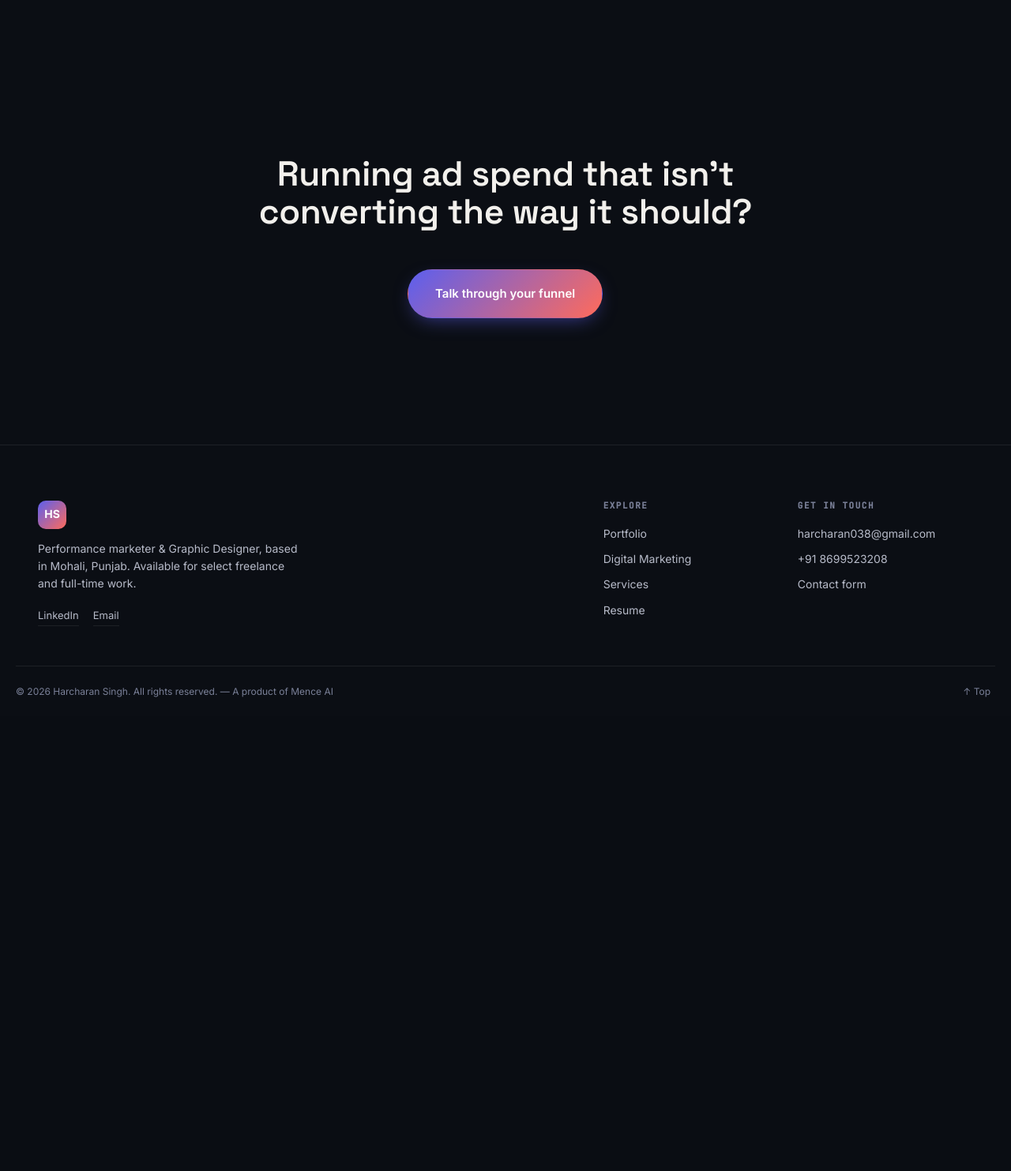
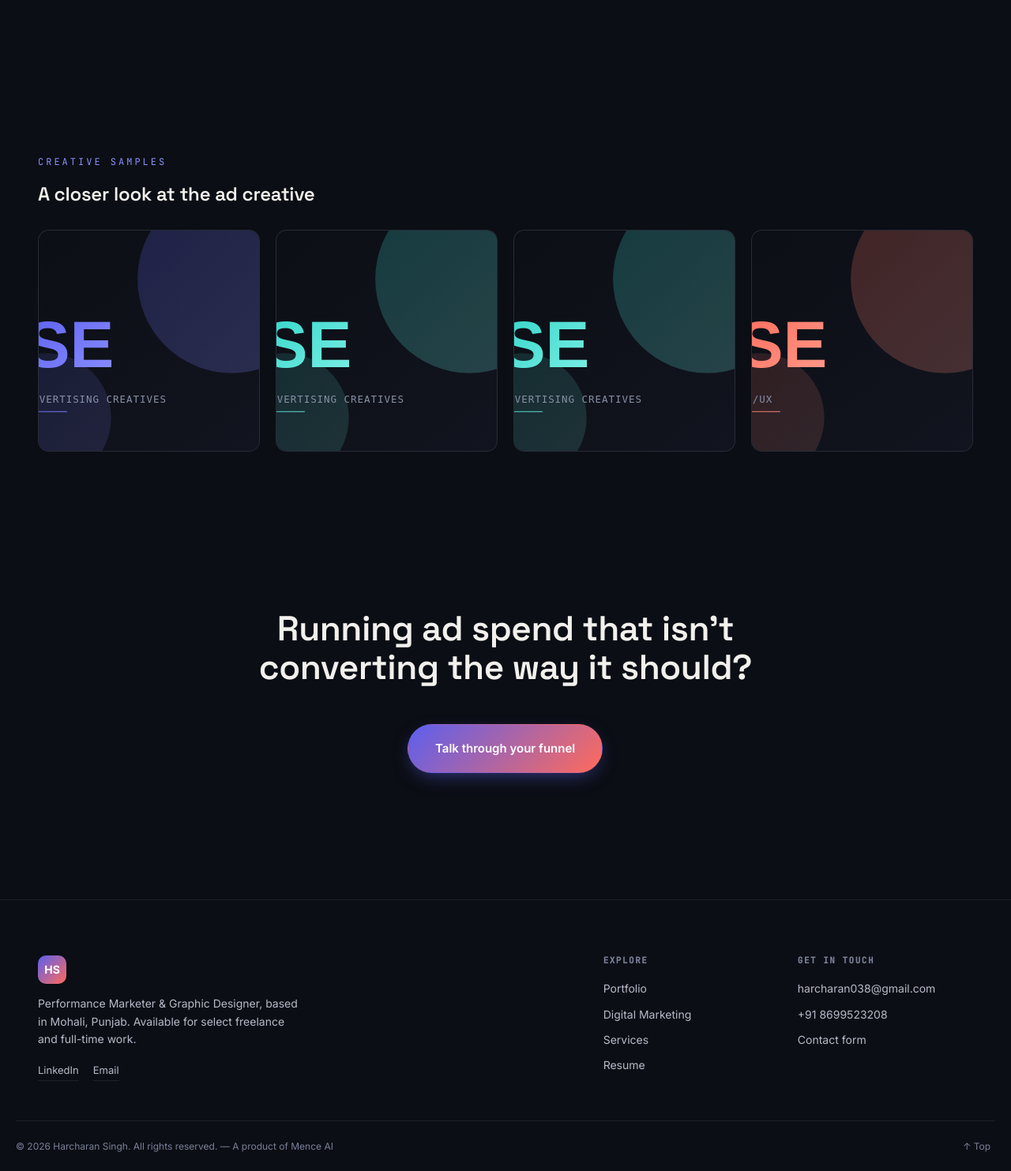
Before and after one commit to PortfolioPrince/harcharanportfolio, a Flask app: page /digital-marketing in a window 1280 px wide. Shown: the part 1885-3368 px from the top of the page at 79% size. Before the commit the page ends 2768 px from the top, so only its background shows below. Run offline with Flask 3, Linux system fonts and the light colour scheme; some libraries are stand-ins or nearby versions.

Commit message:
Updated 14:08

```diff
--- a/app.py
+++ b/app.py
@@ -16,7 +16,7 @@ app.secret_key = os.environ.get("SECRET_KEY", "dev-key-change-in-production")
 
 PROFILE = {
     "name": "Harcharan Singh",
-    "title": "Performance marketer & Graphic Designer",
+    "title": "Graphic Designer & Digital Marketer",
     "subtitle": "Meta Ads Specialist",
     "tagline": "I design the creative and run the numbers behind it.",
     "experience_years": "3+",
@@ -28,7 +28,7 @@ PROFILE = {
     "behance": "",
     "instagram": "",
     "availability": "Open to select freelance & full-time roles",
-    "resume_pdf": "https://drive.google.com/file/d/1JGz4_8SeQmbe-Iwc__qb901GeOGyPBgA/view?usp=sharing",
+    "resume_pdf": "https://drive.google.com/uc?export=download&id=1JGz4_8SeQmbe-Iwc__qb901GeOGyPBgA",
     "ad_budget_managed": "₹15–18L / month",
     "education": "MBA in Digital Marketing & Business Analytics",
     "profile_image": "/static/images/media/media11.jpg",
--- a/requirements.txt
+++ b/requirements.txt
@@ -1,2 +1 @@
 Flask==3.0.3
-gunicorn
--- a/static/css/style.css
+++ b/static/css/style.css
@@ -102,15 +102,14 @@ p{ margin: 0 0 1em; color: var(--text-dim); }
 /* ==========================================================================
    Custom cursor
    ========================================================================== */
-.cursor-dot, .cursor-ring{
+.cursor-dot{
   position: fixed; top:0; left:0; pointer-events:none; z-index: 9998; border-radius: 50%;
   transform: translate(-50%,-50%); transition: opacity .2s;
 }
 .cursor-dot{ width:6px; height:6px; background: var(--coral); }
-.cursor-ring{ width:34px; height:34px; border:1px solid var(--indigo-soft); transition: width .2s var(--ease), height .2s var(--ease), border-color .2s, transform .05s linear; }
-.cursor-ring.is-active{ width: 54px; height: 54px; border-color: var(--coral); }
+
 @media (hover: none), (pointer: coarse){
-  .cursor-dot, .cursor-ring{ display:none; }
+  .cursor-dot{ display:none; }
 }
 
 /* ==========================================================================
@@ -248,6 +247,10 @@ p{ margin: 0 0 1em; color: var(--text-dim); }
    Work / portfolio cards
    ========================================================================== */
 .work-grid{ display:grid; grid-template-columns: repeat(3, 1fr); gap: 28px; }
+.marketing-gallery-grid{ display:grid; grid-template-columns: repeat(4, 1fr); gap: 20px; margin-top: 32px; }
+.marketing-gallery-item{ border-radius: var(--radius-m); overflow:hidden; border:1px solid var(--border); background: var(--surface); aspect-ratio: 1/1; }
+.marketing-gallery-item img{ width:100%; height:100%; object-fit:cover; display:block; transition: transform var(--dur-m) var(--ease); }
+.marketing-gallery-item:hover img{ transform: scale(1.05); }
 .work-card{ display:block; border-radius: var(--radius-m); overflow:hidden; background: var(--surface); border:1px solid var(--border); transition: transform var(--dur-m) var(--ease), border-color var(--dur-s); }
 .work-card:hover{ transform: scale(1.03); border-color: rgba(139,143,255,.4); }
 .work-card-media{ aspect-ratio: 4/3; overflow:hidden; }
@@ -638,6 +641,7 @@ p{ margin: 0 0 1em; color: var(--text-dim); }
   .two-col, .narrative-grid, .contact-grid, .resume-grid, .admin-grid{ grid-template-columns: 1fr; gap: 36px; }
   .skills-grid, .focus-grid, .services-grid{ grid-template-columns: repeat(2,1fr); }
   .gallery-grid{ grid-template-columns: repeat(2,1fr); }
+  .marketing-gallery-grid{ grid-template-columns: repeat(2,1fr); }
   .footer-inner{ grid-template-columns: 1fr; }
 }
 
@@ -653,5 +657,6 @@ p{ margin: 0 0 1em; color: var(--text-dim); }
   .header-actions .btn-small{ display:none; }
   .work-grid, .portfolio-grid, .stats-grid, .skills-grid, .focus-grid, .services-grid, .spec-grid{ grid-template-columns: 1fr; }
   .gallery-grid{ grid-template-columns: 1fr; }
+  .marketing-gallery-grid{ grid-template-columns: repeat(2,1fr); }
   .section{ padding: 70px 0; }
 }
--- a/static/js/main.js
+++ b/static/js/main.js
@@ -37,23 +37,16 @@
      Custom cursor
   --------------------------------------------------------------------- */
   const dot = document.getElementById("cursorDot");
-  const ring = document.getElementById("cursorRing");
-  if (dot && ring && !reducedMotion && window.matchMedia("(hover:hover)").matches) {
-    let ringX = 0, ringY = 0, mouseX = 0, mouseY = 0;
+
+  if (dot  && !reducedMotion && window.matchMedia("(hover:hover)").matches) {
+    let  mouseX = 0, mouseY = 0;
     window.addEventListener("mousemove", (e) => {
       mouseX = e.clientX;
       mouseY = e.clientY;
       dot.style.left = mouseX + "px";
       dot.style.top = mouseY + "px";
     });
-    function animateRing() {
-      ringX += (mouseX - ringX) * 0.18;
-      ringY += (mouseY - ringY) * 0.18;
-      ring.style.left = ringX + "px";
-      ring.style.top = ringY + "px";
-      requestAnimationFrame(animateRing);
-    }
-    animateRing();
+
 
     document.querySelectorAll("a, button, [data-magnetic]").forEach((el) => {
       el.addEventListener("mouseenter", () => ring.classList.add("is-active"));
--- a/templates/base.html
+++ b/templates/base.html
@@ -43,7 +43,7 @@
 </div>
 
 <div class="cursor-dot" id="cursorDot"></div>
-<div class="cursor-ring" id="cursorRing"></div>
+
 
 <a class="skip-link" href="#main">Skip to content</a>
 
@@ -90,7 +90,7 @@
   <div class="container footer-inner">
     <div class="footer-brand">
       <span class="logo-mark">HS</span>
-      <p>Performance marketer &amp; Graphic Designer, based in {{ profile.location }}. Available for select freelance and full-time work.</p>
+      <p>Performance Marketer &amp; Graphic Designer, based in {{ profile.location }}. Available for select freelance and full-time work.</p>
       <div class="footer-socials">
         <a href="{{ profile.linkedin }}" target="_blank" rel="noopener" aria-label="LinkedIn">LinkedIn</a>
         <a href="mailto:{{ profile.email }}" aria-label="Email">Email</a>
--- a/templates/digital_marketing.html
+++ b/templates/digital_marketing.html
@@ -60,6 +60,27 @@
   </div>
 </section>
 
+<section class="section marketing-gallery">
+  <div class="container">
+    <p class="eyebrow reveal">Creative Samples</p>
+    <h2 class="reveal">A closer look at the ad creative</h2>
+    <div class="marketing-gallery-grid">
+      <div class="marketing-gallery-item reveal">
+        <img src="/static/images/projects/seabird-ads.svg" alt="Seabird Education ad creative" loading="lazy" width="600" height="600">
+      </div>
+      <div class="marketing-gallery-item reveal">
+        <img src="/static/images/projects/seabird-ads-2.svg" alt="Seabird Education ad creative variant" loading="lazy" width="600" height="600">
+      </div>
+      <div class="marketing-gallery-item reveal">
+        <img src="/static/images/projects/seabird-ads-3.svg" alt="Seabird Education ad creative variant" loading="lazy" width="600" height="600">
+      </div>
+      <div class="marketing-gallery-item reveal">
+        <img src="/static/images/projects/seabird-landing.svg" alt="Seabird Education admissions landing page" loading="lazy" width="600" height="600">
+      </div>
+    </div>
+  </div>
+</section>
+
 <section class="section cta-band">
   <div class="container cta-inner reveal">
     <h2>Running ad spend that isn't converting the way it should?</h2>
```
Also changed, not shown: data/projects.json (+0 -35 lines), data/skills.json (+4 -3 lines), README.md.
